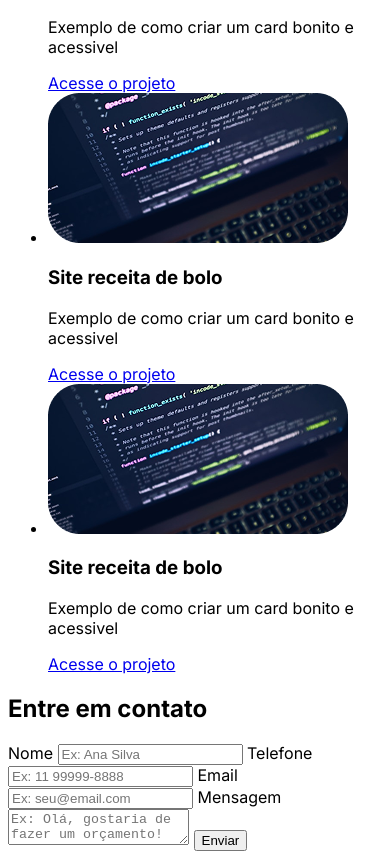
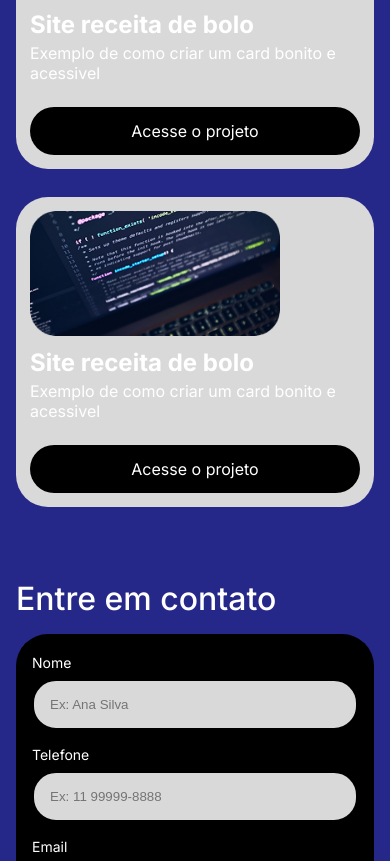
Before and after one commit to joaovmvm06-stack/portfolio, a plain HTML site: page index.html in a window 390 px wide. Shown: the part 1068-1929 px from the top of the page. Drawn offline with Linux system fonts and the light colour scheme.

Commit message:
cria layout css para mobile

```diff
--- a/index.html
+++ b/index.html
@@ -32,7 +32,7 @@
     </header>
 
     <main>
-        <section>
+        <section id="hero">
             <h2>Olá, sou o João Moraes</h2>
             <p>sou um estudante de desenvolvimento Frontend
             pelo Instituto Proa.</p>
@@ -42,7 +42,7 @@
              <img src="assets/img/foto.joao.png" alt="Foto do João Moraes">
         </section>
 
-        <section>
+        <section id="projetos">
             <h2>Meus Projetos</h2>
             <p>Confira alguns dos meus projetos e a qualidade
              presente em cada um deles.
@@ -82,17 +82,25 @@
         <section>
             <h2>Entre em contato</h2>
             <form>
+                <div>
                    <label for="nome">Nome</label>
                    <input type="text" name="nome" id="nome" placeholder="Ex: Ana Silva" required>
+                </div>
 
+               <div>
                  <label for="telefone">Telefone</label>
                  <input type="tel" name="telefone" id="telefone" placeholder="Ex: 11 99999-8888" required>
+               </div>
 
+                <div>
                   <label for="email">Email</label>
                  <input type="email"  name="email" id="email" placeholder="Ex: seu@email.com" required>
+                </div>
 
+                <div>
                     <label for="mensagem">Mensagem</label>
                     <textarea name="mensagem" id="mensagem" placeholder="Ex: Olá, gostaria de fazer um orçamento!"></textarea>
+                </div>
 
                <button type="submit">Enviar</button>
             </form>
@@ -103,21 +111,23 @@
         <nav>
             <ul>
                 <li>
-                    <a href="https://www.instagram.com" target="_blank"></a>
+                    <a href="https://www.instagram.com/eujoao_moraes" target="_blank"></a>
                     <img src="assets/img/instagram.png" alt="">
                 </li>
 
                 <li>
                     <a href="https://github.com/joaovmvm06-stack" target="_blank"></a>
-                    <img src="assets/img/GitHub.png" alt="">
+                    <img src="assets/img/GitHub (2).png" alt="">
                 </li>
 
                 <li>
-                    <a href="https://www.linkedin.com" target="_blank"></a>
+                    <a href="https://www.linkedin.com/in/joão-moraes-35605a278" target="_blank"></a>
                     <img src="assets/img/linkendin.png" alt="">
                 </li>
             </ul>
         </nav>
+
+        <p>&copy; Todos os direitos reservados</p>
     </footer>
 </body>
 
--- a/style.css
+++ b/style.css
@@ -1,3 +1,171 @@
+*{
+     margin: 0;
+     padding: 0;
+     text-decoration: none;
+     list-style: none;
+}
+
 body{
      font-family: "Inter", sans-serif;
+     background-color: #262889;
+     color: #FFFFFF;
 }
+
+header{
+     background-color: #4C4E9E;
+     padding: 16px;
+     display: flex;
+     justify-content: space-between;
+     align-items: center;
+}
+
+header ul{
+     display: none;
+}
+
+a{
+     color:#000000;
+}
+/* seletor de filho direto > */
+header > a {
+     font-size: 32px;
+}
+
+a{
+     color: #000000;
+}
+
+header button {
+     background: none;
+     border: none;
+}
+
+main{
+     padding-left: 16px;
+     padding-right: 16px;
+     margin-top: 48px;
+     margin-bottom: 72px;
+}
+
+section{
+     margin-bottom: 72px;
+}
+
+section> h2 {
+     font-size: 32px;
+     font-weight: 500;
+     margin-bottom: 16px;
+}
+
+section p {
+     font-size: 20px;
+     margin-bottom: 16px;
+     color: #FFFFFF;
+}
+
+/* Trabalhando com o seletor de id = # */
+#hero img{
+     display: none;
+}
+
+#projetos p {
+     font-size: 16px;
+}
+
+article {
+     background-color: #D9D9D9;
+     margin-bottom: 28px;
+     border-radius: 32px;
+     padding: 14px;
+}
+
+article img {
+     border-radius: 24px;
+     width: 100%;
+}
+
+article h3 {
+     font-size: 24px;
+     margin-top: 8px;
+     margin-bottom: 4px;
+}
+
+article p {
+     margin-bottom: 24px;
+}
+
+article a{
+     background-color: #000000;
+     border-radius: 24px;
+     width: 100%;
+     display: block;
+     padding-bottom: 14px;
+     padding-top: 14px;
+     text-align: center;
+     color: #FFFFFF;
+}
+
+section form {
+     border-radius: 32px;
+     padding-top: 20px;
+     padding-bottom: 20px;
+     padding-left: 16px;
+     padding-right: 16px;
+     display: flex;
+     flex-direction: column;
+     gap: 16px;
+     background-color: #000000;
+}
+
+div{
+     display: flex;
+     flex-direction: column;
+     gap: 8px;
+}
+
+label{
+     font-size: 14px;
+}
+
+input,
+textarea {
+     border: 2px solid #000000;
+     border-radius: 24px;
+     padding: 16px;
+     background-color: #D9D9D9;
+}
+
+textarea {
+     height: 128px;
+     font-family: inherit;
+}
+
+button{
+     height: 48px;
+     border-radius: 24px;
+     border: none;
+     background-color: #A2169D;
+     font-size: 14px;
+     color: #D9D9D9;
+     font-weight: 600;
+}
+
+footer {
+     background-color: #000000;
+}
+
+footer ul {
+     display: flex;
+     gap: 8px;
+     justify-content: center;
+}
+
+footer p {
+     text-align: center;
+     margin-top: 8px;
+}
+
+/* seletor descendente */
+main img{
+     width: 250px;
+}
```
Also changed, not shown: GitHub (1).png (added), assets/img/GitHub (1).png (added), assets/img/GitHub (2).png (added). Lines whose indentation alone changed are shown as unchanged.
